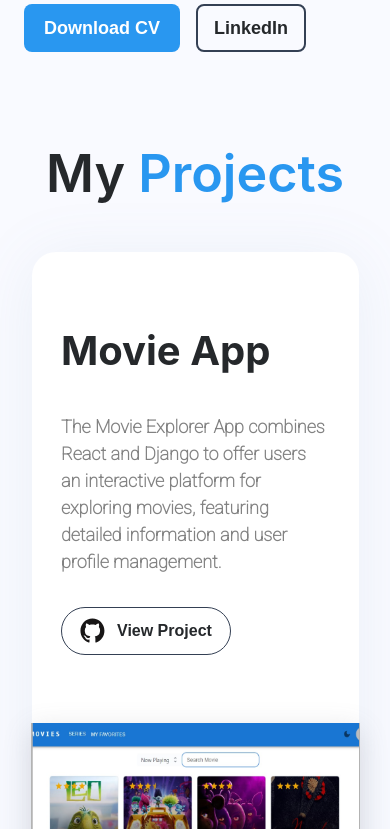
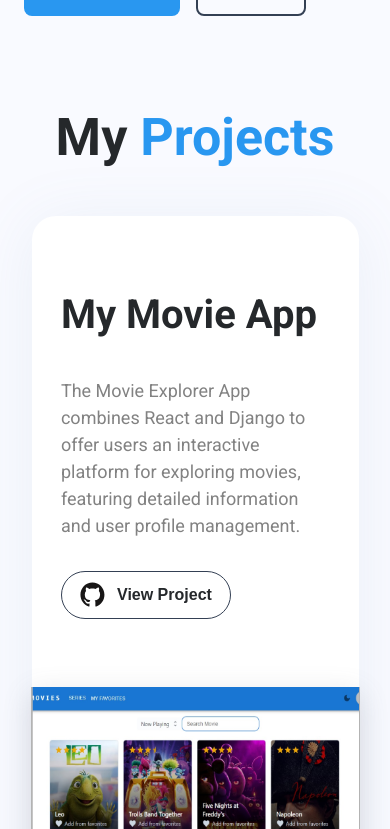
Before and after one commit to TamirBanay/my-personalSite, a React (Create React App) app in the folder my-personal-website/: page / in a window 390 px wide. Shown: the part 1248-2077 px from the top of the page. Built offline with nearby package versions, Linux system fonts and the light colour scheme.

Commit message:
add new font

```diff
--- a/my-personal-website/public/index.html
+++ b/my-personal-website/public/index.html
@@ -17,8 +17,10 @@
     <link rel="manifest" href="%PUBLIC_URL%/manifest.json" />
     <link rel="preconnect" href="https://fonts.googleapis.com" />
     <link rel="preconnect" href="https://fonts.gstatic.com" crossorigin />
+    <link rel="preconnect" href="https://fonts.googleapis.com" />
+    <link rel="preconnect" href="https://fonts.gstatic.com" crossorigin />
     <link
-      href="https://fonts.googleapis.com/css2?family=Montserrat&family=Noto+Sans+JP:wght@300&family=Open+Sans:wght@300&family=Roboto:wght@100&display=swap"
+      href="https://fonts.googleapis.com/css2?family=Montserrat&family=Noto+Sans+JP:wght@300&family=Open+Sans:wght@300&family=Roboto:ital,wght@0,100;0,300;0,400;0,500;0,700;0,900;1,100;1,300;1,400;1,500;1,700;1,900&display=swap"
       rel="stylesheet"
     />
     <!--
--- a/my-personal-website/src/App.css
+++ b/my-personal-website/src/App.css
@@ -1,5 +1,6 @@
 .App {
   /* margin-left: 120px; */
+  font-family: Roboto;
 
   background-color: #f9faff;
 }
--- a/my-personal-website/src/componets/AboutMe/AboutMe.css
+++ b/my-personal-website/src/componets/AboutMe/AboutMe.css
@@ -104,6 +104,9 @@ a {
     font-weight: 400;
     line-height: 150%; /* 36px */
   }
+  .aboutMe-text-description-sec {
+    font-weight: 400;
+  }
   a {
     width: 156px;
   }
--- a/my-personal-website/src/componets/ContactMe/ContactMe.css
+++ b/my-personal-website/src/componets/ContactMe/ContactMe.css
@@ -36,6 +36,8 @@ label {
   flex-direction: column;
   align-items: flex-start;
   gap: 8px;
+  font-weight: 500;
+
 }
 input {
   width: 400px;
--- a/my-personal-website/src/componets/ContactMe/ContactMe.jsx
+++ b/my-personal-website/src/componets/ContactMe/ContactMe.jsx
@@ -74,6 +74,7 @@ function ContactMe() {
               type="email"
               value={email}
               onChange={(e) => setEmail(e.target.value)}
+              onClick={moveToMail}
             />
           </label>
           <label>
@@ -97,12 +98,14 @@ function ContactMe() {
             src={currentGitHubIcon}
             onMouseEnter={handleGitHubMouseEnter}
             onMouseLeave={handleGitHubMouseLeave}
+            onClick={moveToGithub}
           />
           <img
             className="image-icon-Linkedin"
             src={currentLinkedinIcon}
             onMouseEnter={handleMouseEnter}
             onMouseLeave={handleMouseLeave}
+            onClick={moveToLinkEdin}
           />
           <img
             className="image-icon-mail"
--- a/my-personal-website/src/componets/intro/Intro.css
+++ b/my-personal-website/src/componets/intro/Intro.css
@@ -20,7 +20,8 @@
   font-weight: 600;
   font-size: 20px;
   line-height: 23.44px;
-  text-transform: uppercase;}
+  text-transform: uppercase;
+}
 .all-text {
   width: 508px;
   display: flex;
@@ -63,7 +64,7 @@
   background-color: #2997f0;
   border: #2997f0;
   color: white;
-  font-weight: 600;
+  font-weight: 500;
   font-size: 18px;
   line-height: 18px;
   font: Roboto;
@@ -106,6 +107,8 @@ a {
     flex-direction: column-reverse;
     width: 100%;
     padding-left: 0px;
+    font-weight: 400;
+
   }
   .text-left {
     width: 100%;
@@ -127,6 +130,7 @@ a {
     padding-left: 24px;
     width: 600;
     size: 20px;
+    font-weight: 600;
     line-height: 23.44px;
   }
   .all-text {
@@ -138,6 +142,8 @@ a {
     width: 327px;
     font-size: 52px;
     line-height: 52px;
+    font-weight: 600;
+
   }
   .first-text .name-color {
     width: 327px; /* Adjust the width to ensure it fits in one line */
--- a/my-personal-website/src/componets/myProjects/MyProjects.css
+++ b/my-personal-website/src/componets/myProjects/MyProjects.css
@@ -51,7 +51,7 @@
   font-family: Roboto;
   font-size: 18px;
   font-style: normal;
-  font-weight: 800;
+  font-weight: 400;
   line-height: 150%;
   /* margin-bottom: 24px; */
   height: fit-content;
@@ -143,13 +143,12 @@
     line-height: 150%;
     color: #25282b;
     font-style: normal;
-
   }
 
   .project-description {
     width: 268.11px;
     height: 162px;
-    font-weight: 600;
+    font-weight: 400;
     font-size: 18px;
     line-height: 27px;
     margin-bottom: 0px;
--- a/my-personal-website/src/componets/myProjects/MyProjectss.jsx
+++ b/my-personal-website/src/componets/myProjects/MyProjectss.jsx
@@ -27,7 +27,7 @@ function myProjects() {
 
       <div className="project">
         <div className="project-text">
-          <div className="project-title">Movie App</div>
+          <div className="project-title">My Movie App</div>
           <div className="project-description">
             The Movie Explorer App combines React and Django to offer users an
             interactive platform for exploring movies, featuring detailed
--- a/my-personal-website/src/componets/mySkills/MySkills.css
+++ b/my-personal-website/src/componets/mySkills/MySkills.css
@@ -26,7 +26,6 @@
   padding: 40px;
   align-items: flex-start;
   justify-content: center;
-  gap: 10px;
   flex: 1 0 0;
   align-self: stretch;
   border-radius: 16px;
@@ -75,7 +74,7 @@
   }
   .mySkills-list {
     gap: 10px;
-    font-weight: 500;
+    font-weight: 400;
     letter-spacing: -0.3px;
 
   }
```
